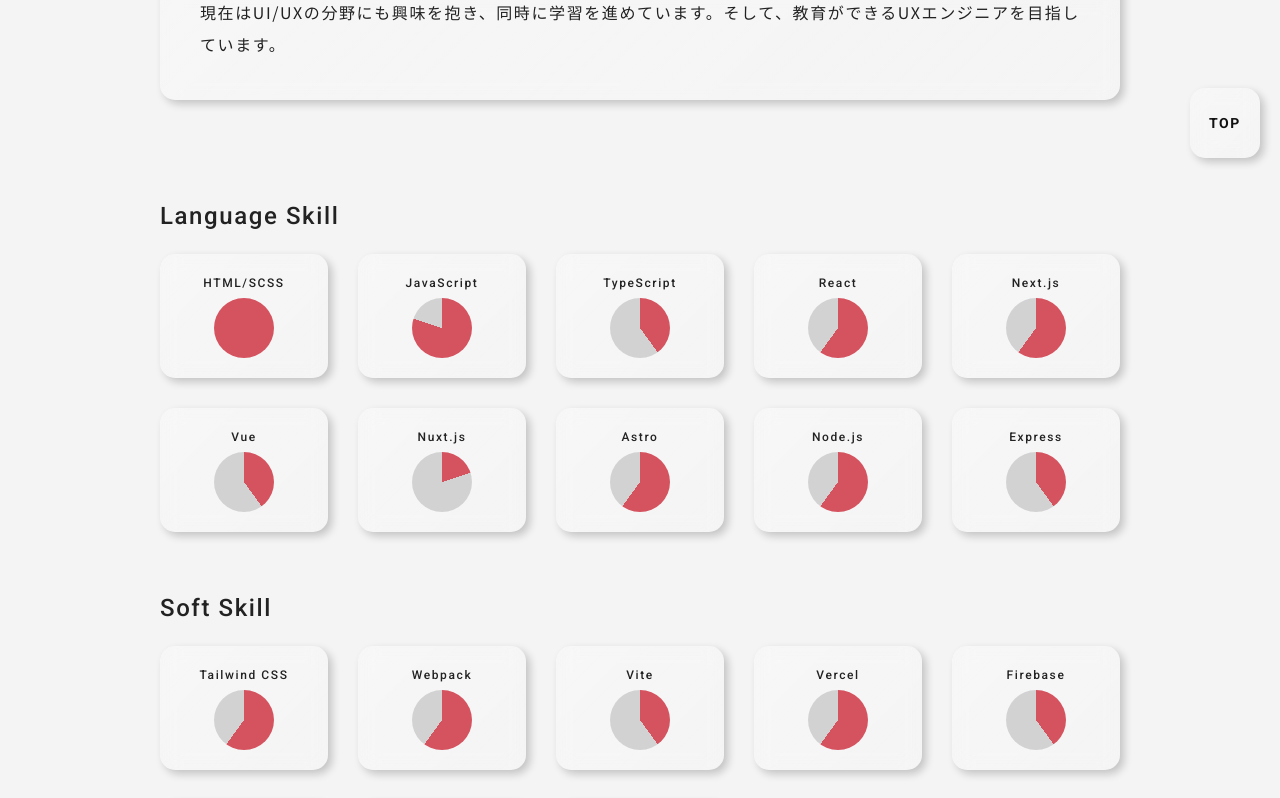
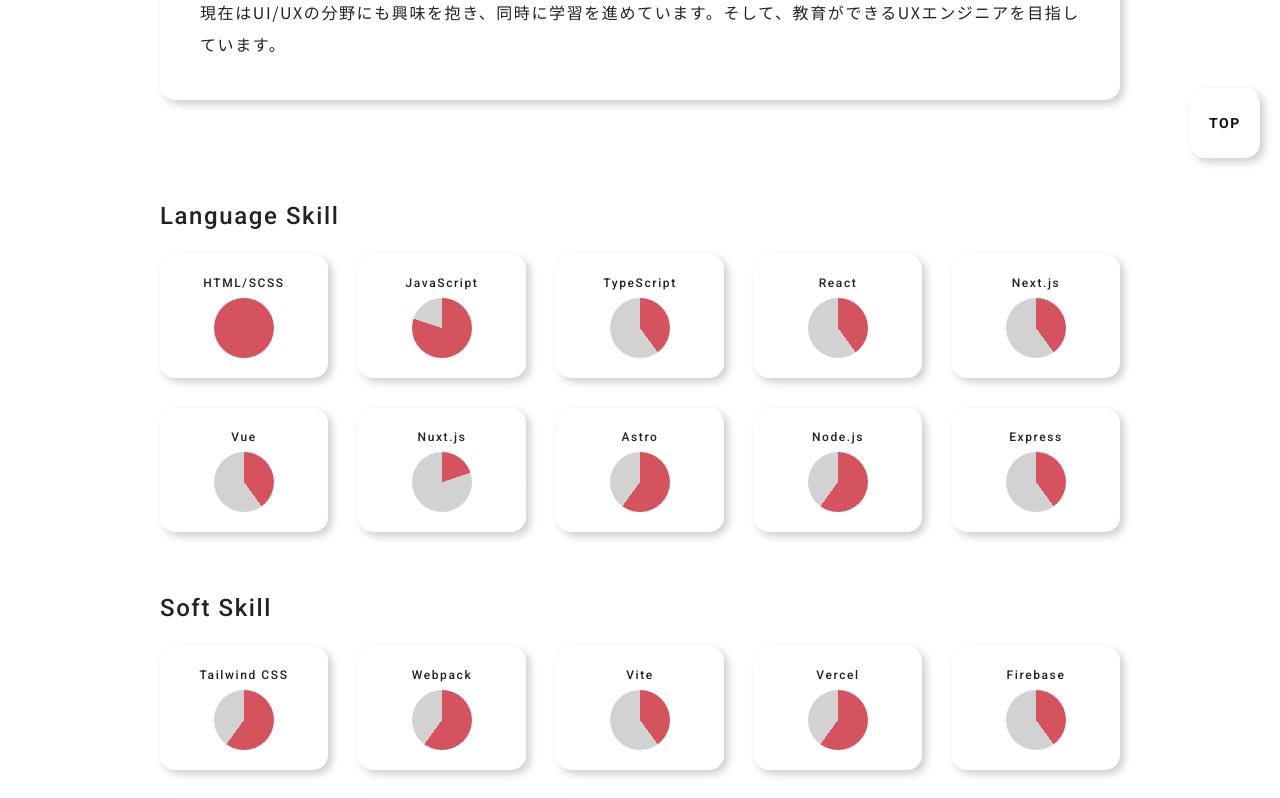
Before and after one commit to yuyuyusan/re-portfolio, a Next.js app: page /about in a window 1280 px wide. Shown: the part 622-1420 px from the top of the page. Built offline with nearby package versions, Linux system fonts and the light colour scheme.

Commit message:
[update] aboutページ修正

```diff
--- a/src/app/_components/Skills/index.tsx
+++ b/src/app/_components/Skills/index.tsx
@@ -3,8 +3,8 @@
   { name: 'HTML/SCSS', level: 5 },
   { name: 'JavaScript', level: 4 },
   { name: 'TypeScript', level: 2 },
-  { name: 'React', level: 3 },
-  { name: 'Next.js', level: 3 },
+  { name: 'React', level: 2 },
+  { name: 'Next.js', level: 2 },
   { name: 'Vue', level: 2 },
   { name: 'Nuxt.js', level: 1 },
   { name: 'Astro', level: 3 },
--- a/src/app/layout.module.scss
+++ b/src/app/layout.module.scss
@@ -1,4 +1,4 @@
 @use 'variables.scss' as *;
-.body {
-  background: map-get($colors, gray01);
-}
+// .body {
+//   background: map-get($colors, gray01);
+// }
```
